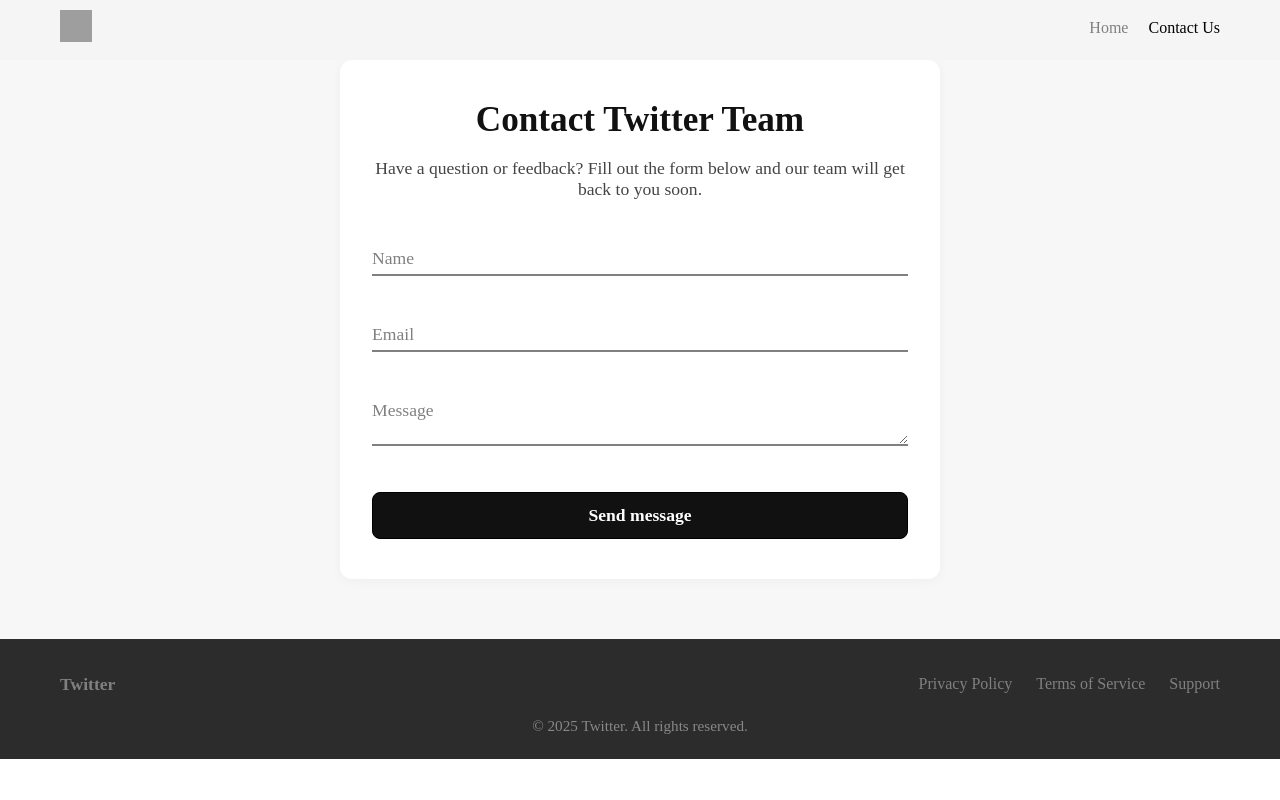
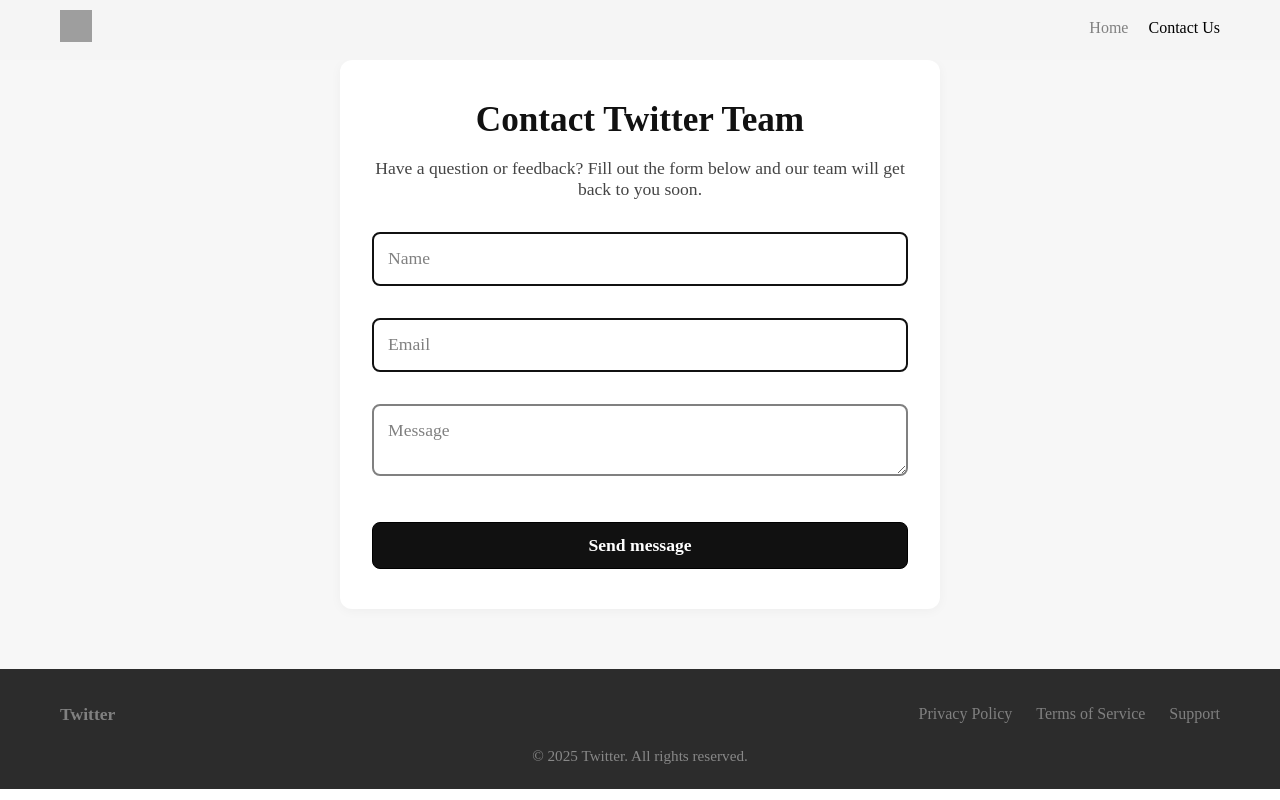
Before and after one commit to MustafaProger/cadex-front-end-test, a React (Create React App) app: page /contact-us in a window 1280 px wide. Built offline with nearby package versions, Linux system fonts and the light colour scheme; grey boxes are pictures that could not be loaded.

Commit message:
1.5 Небольшие изменение с стиле формы

```diff
--- a/src/pages/ContactPage.tsx
+++ b/src/pages/ContactPage.tsx
@@ -9,7 +9,7 @@
 
 const FloatingLabel = styled.label<{ active: boolean; color?: string }>`
 	position: absolute;
-	left: 0;
+	left: 16px;
 	top: 16px;
 	font-size: 1.1rem;
 	color: ${({ active, color }) => (active ? color || "black" : "grey")};
@@ -19,7 +19,7 @@
 		active &&
 		css`
 			top: -10px;
-			left: 0;
+			left: 12px;
 			font-size: 0.95rem;
 			color: ${color || "black"};
 			background: #fff;
@@ -30,15 +30,15 @@
 
 const StyledInput = styled.input<{ active: boolean; color?: string }>`
 	width: 100%;
-	border: none;
-	border-bottom: 2px solid
-		${({ active, color }) => (active ? color || "black" : "grey")};
+	border: 2px solid;
+	${({ active, color }) => (active ? color || "black" : "grey")};
 	background: transparent;
 	font-size: 16px;
-	padding: 16px 0 8px 0;
+	padding: 16px;
 	color: #111;
 	outline: none;
 	transition: border-color 0.2s;
+	border-radius: 8px;
 
 	&::placeholder {
 		color: transparent;
@@ -48,15 +48,16 @@
 const StyledTextarea = styled.textarea<{ active: boolean; color?: string }>`
 	width: 100%;
 	border: none;
-	border-bottom: 2px solid
+	border: 2px solid
 		${({ active, color }) => (active ? color || "black" : "grey")};
 	background: transparent;
 	font-size: 16px;
-	padding: 16px 0 8px 0;
+	padding: 16px;
 	color: #111;
 	outline: none;
 	resize: vertical;
 	transition: border-color 0.2s;
+	border-radius: 8px;
 
 	&::placeholder {
 		color: transparent;
@@ -203,7 +204,7 @@
 					Have a question or feedback? Fill out the form below and our team will
 					get back to you soon.
 				</Description>
-				<form >
+				<form>
 					<FloatingField
 						label='Name'
 						id='name'
--- a/src/pages/MainPage.tsx
+++ b/src/pages/MainPage.tsx
@@ -1,4 +1,3 @@
-import React from "react";
 import styled from "styled-components";
 import { NavLink } from "react-router-dom";
 
@@ -151,7 +150,7 @@
 			<TopSection bgColor='#f7f7f7'>
 				<TopContent>
 					<LeftBlock>
-						<Title>Join the conversation on Twitter</Title>
+						<Title data-aos='fade-down'>Join the conversation on Twitter</Title>
 						<Description>
 							Stay connected to what matters. Discover trending topics, break
 							the news, and engage with the world in real time. Share your
```
